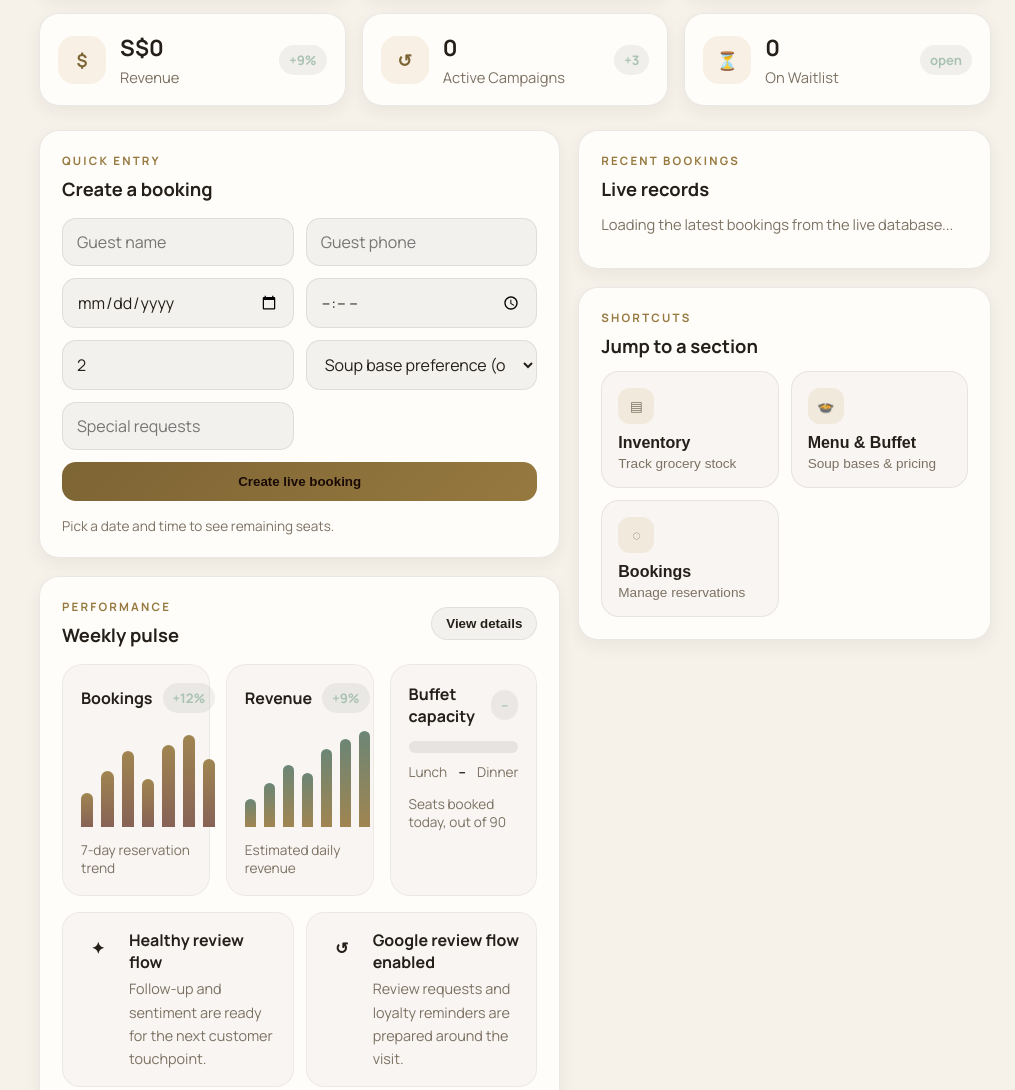
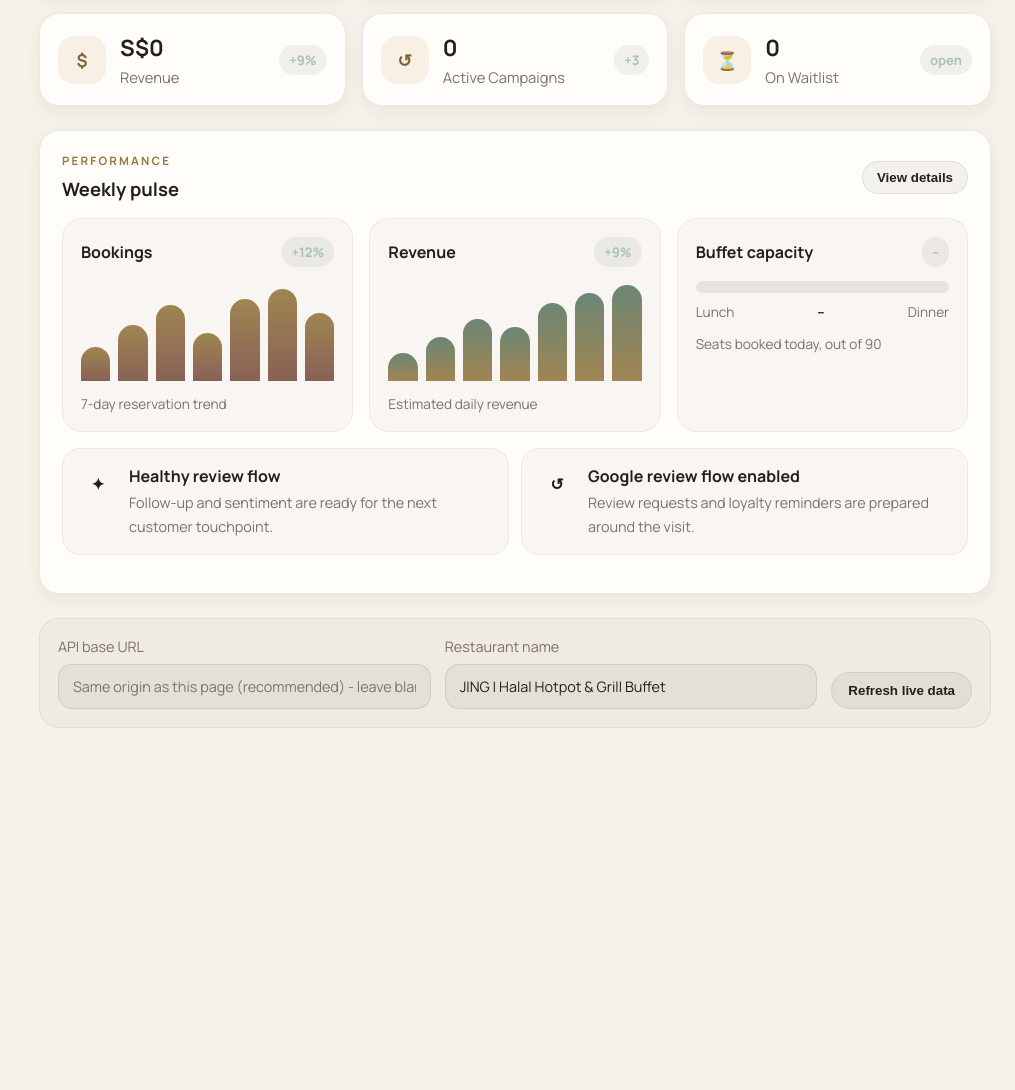
Before and after one commit to salmanpsych7191-cmd/jing_ai, a website: page node-agent/public/index.html in a window 1280 px wide. Shown: the part 841-1931 px from the top of the page, without its empty margins (265-1280 px from the left). After the commit the page ends 1593 px from the top, so only its background shows below. Drawn offline with Linux system fonts and the light colour scheme; files that its build step writes are made by us from their sources; no server answers.

Commit message:
Remove Quick entry, Recent bookings, and Shortcuts panels from Dashboard tab
All three had null-guarded JS references, so no crash risk from
removal (the Bookings tab has its own independent booking form,
bookingForm2, unaffected). Dashboard tab now shows just the KPI grid
and Performance panel, which is now full-width (.single-col) instead
of sharing a two-column grid with an empty second column.

Co-Authored-By: Claude Sonnet 5 <noreply@anthropic.com>

```diff
--- a/node-agent/public/index.html
+++ b/node-agent/public/index.html
@@ -186,35 +186,7 @@
             </article>
           </section>
 
-          <section class="content-grid">
-            <div class="stack-column">
-              <section class="panel">
-                <div class="panel-head">
-                  <div>
-                    <p class="eyebrow">Quick entry</p>
-                    <h3>Create a booking</h3>
-                  </div>
-                </div>
-                <form class="booking-grid" id="bookingForm">
-                  <input id="guestName" type="text" placeholder="Guest name" required />
-                  <input id="guestPhone" type="text" placeholder="Guest phone" required />
-                  <input id="bookingDate" type="date" required />
-                  <input id="bookingTime" type="time" required />
-                  <input id="bookingGuests" type="number" min="1" value="2" required />
-                  <select id="soupBasePreference">
-                    <option value="">Soup base preference (optional)</option>
-                    <option>Signature Mala</option>
-                    <option>Tom Yum</option>
-                    <option>Savoury Tomato</option>
-                    <option>Herbal Mushroom</option>
-                    <option>Creamy Herbal Chicken</option>
-                  </select>
-                  <input id="specialRequests" type="text" placeholder="Special requests" />
-                  <button class="primary-btn full-span" type="submit">Create live booking</button>
-                  <p class="form-hint full-span" id="bookingCapacityHint">Pick a date and time to see remaining seats.</p>
-                </form>
-              </section>
-
+          <section class="content-grid single-col">
               <section class="panel performance-panel">
                 <div class="panel-head">
                   <div>
@@ -295,46 +267,6 @@
                   </div>
                 </div>
               </section>
-            </div>
-
-            <div class="stack-column">
-              <section class="panel">
-                <div class="panel-head slim">
-                  <div>
-                    <p class="eyebrow">Recent bookings</p>
-                    <h3>Live records</h3>
-                  </div>
-                </div>
-                <div class="records-intro" id="recordsIntro">Loading the latest bookings from the live database...</div>
-                <div class="records" id="todayBookings"></div>
-              </section>
-
-              <section class="panel">
-                <div class="panel-head slim">
-                  <div>
-                    <p class="eyebrow">Shortcuts</p>
-                    <h3>Jump to a section</h3>
-                  </div>
-                </div>
-                <div class="shortcut-grid">
-                  <button class="shortcut-card" type="button" data-view="inventory">
-                    <span class="shortcut-icon" aria-hidden="true">▤</span>
-                    <strong>Inventory</strong>
-                    <span>Track grocery stock</span>
-                  </button>
-                  <button class="shortcut-card" type="button" data-view="menu">
-                    <span class="shortcut-icon" aria-hidden="true">🍲</span>
-                    <strong>Menu &amp; Buffet</strong>
-                    <span>Soup bases &amp; pricing</span>
-                  </button>
-                  <button class="shortcut-card" type="button" data-view="bookings">
-                    <span class="shortcut-icon" aria-hidden="true">◌</span>
-                    <strong>Bookings</strong>
-                    <span>Manage reservations</span>
-                  </button>
-                </div>
-              </section>
-            </div>
           </section>
         </section>
 
--- a/node-agent/public/styles.css
+++ b/node-agent/public/styles.css
@@ -585,6 +585,10 @@ body {
 
 .content-grid.three-col {
   grid-template-columns: repeat(3, minmax(0, 1fr));
+}
+
+.content-grid.single-col {
+  grid-template-columns: 1fr;
 }
 
 .stack-column {
```
